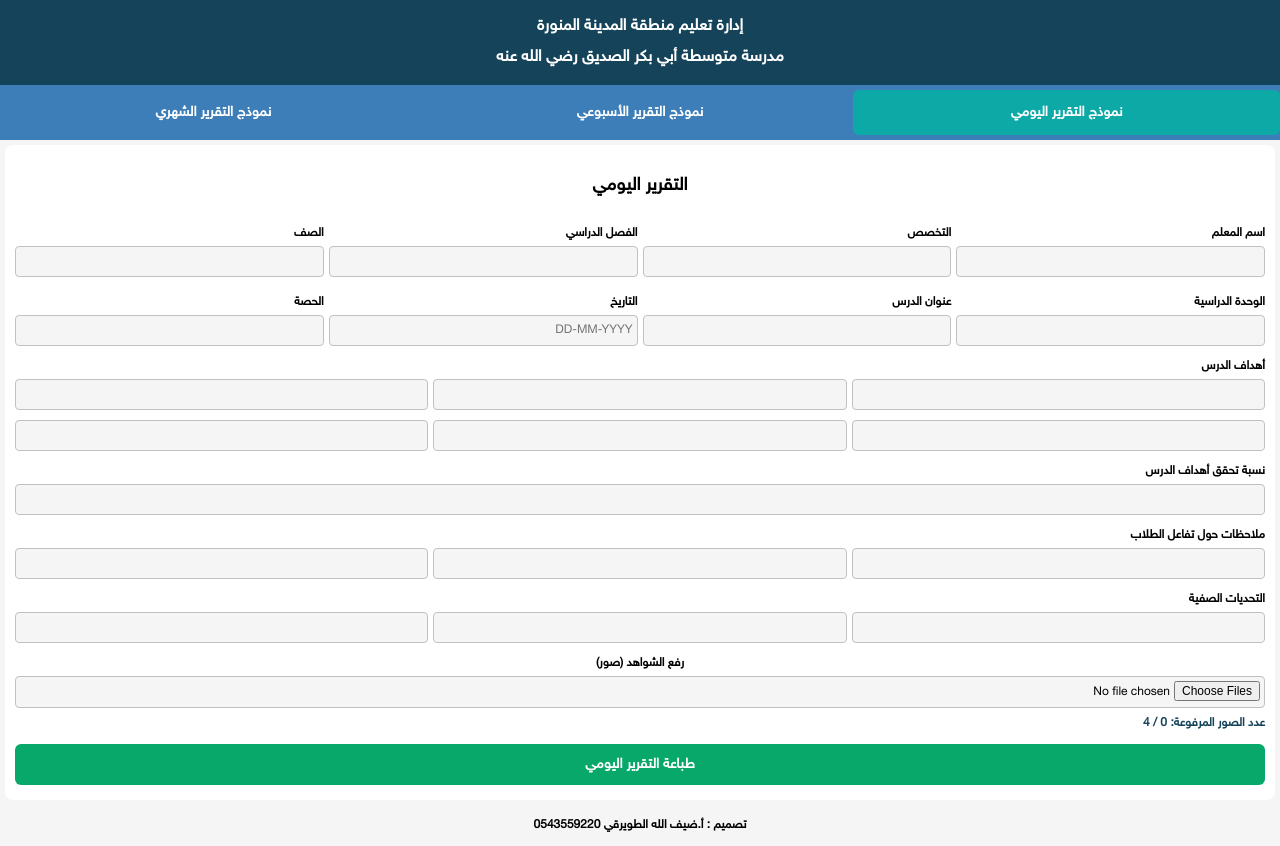
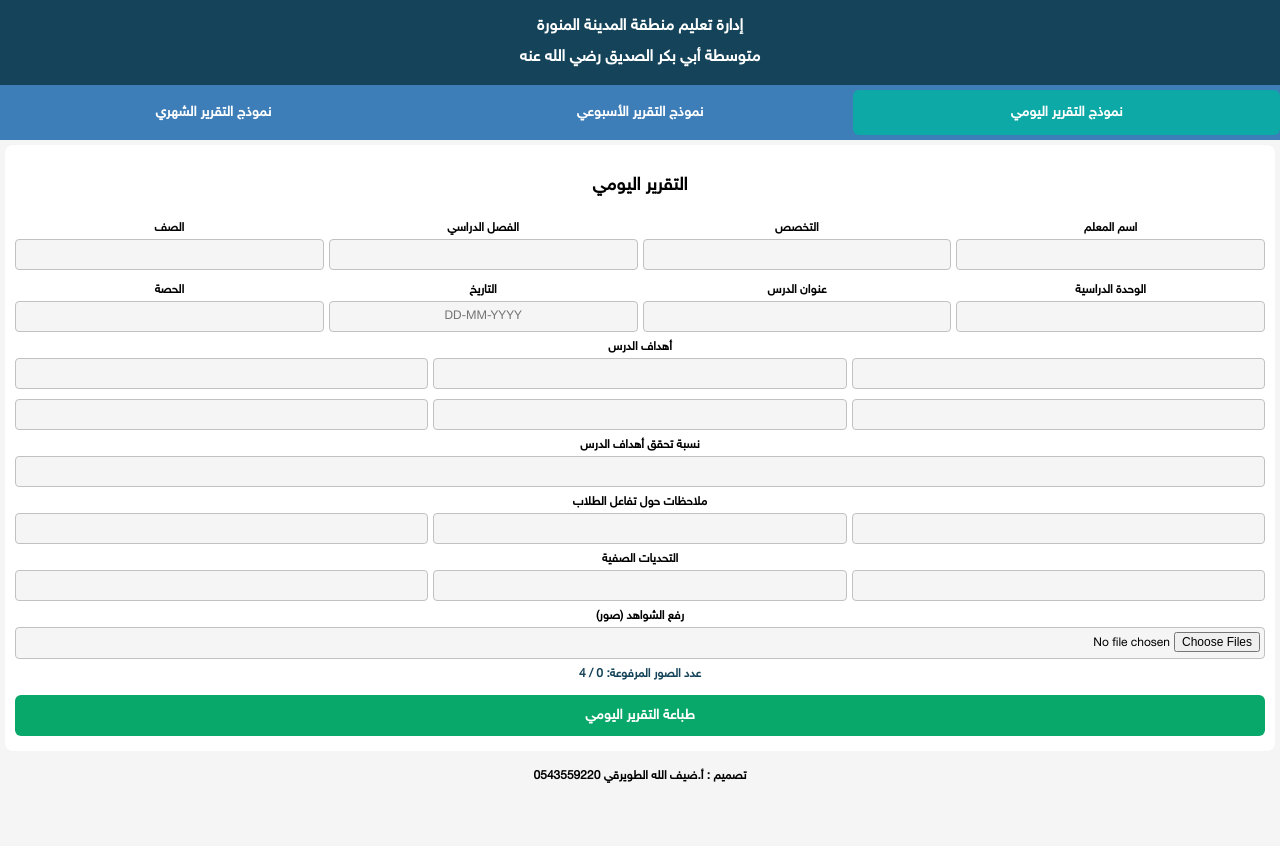
Before and after one commit to defullah2010-svg/School2, a plain HTML site: page index.html in a window 1280 px wide. After the commit the page ends 800 px from the top, so only its background shows below. Drawn offline with nearby package versions, Linux system fonts and the light colour scheme.

Commit message:
Add files via upload

```diff
--- a/index.html
+++ b/index.html
@@ -35,8 +35,34 @@ header h1, header h2 { margin:3px 0; font-size:16px; }
 .tab-content { display:none; padding:10px; background:white; border-radius:8px; margin:5px; }
 .tab-content.active { display:block; }
 
-label { display:block; margin:5px 0 2px; font-weight:bold; font-size:12px; background:transparent; }
-input, textarea { width:100%; padding:4px; border:1px solid #c2c1c2; border-radius:4px; margin-bottom:5px; box-sizing:border-box; font-size:12px; }
+/* ✅ محاذاة جميع الليبلات وخانات الإدخال في المنتصف لجميع التبويبات */
+.tab-content div,
+.tab-content label {
+  display: flex;
+  flex-direction: column;
+  align-items: center;   /* وسط أفقي */
+  justify-content: center; /* وسط عمودي */
+  text-align: center;
+  width: 100%;
+}
+
+label {
+  text-align: center !important;
+  font-weight: bold;
+  font-size: 12px;
+  background: transparent;
+}
+
+input, textarea {
+  width: 100%;
+  padding: 4px;
+  border: 1px solid #c2c1c2;
+  border-radius: 4px;
+  margin-bottom: 5px;
+  box-sizing: border-box;
+  font-size: 12px;
+  text-align: center; /* النص داخل الخانة في المنتصف */
+}
 textarea { min-height:40px; }
 
 button {
@@ -74,7 +100,7 @@ footer {
 
 <header>
 <h1>إدارة تعليم منطقة المدينة المنورة</h1>
-<h2>مدرسة متوسطة أبي بكر الصديق رضي الله عنه</h2>
+<h2>متوسطة أبي بكر الصديق رضي الله عنه</h2>
 </header>
 
 <div class="tabs">
@@ -85,7 +111,7 @@ footer {
 
 <!-- التقرير اليومي -->
 <div id="daily" class="tab-content active">
-<label style="text-align:center;"><h2>التقرير اليومي</h2></label>
+<label><h2>التقرير اليومي</h2></label>
 <div style="display:grid; grid-template-columns:repeat(4,1fr); gap:5px;">
   <div><label>اسم المعلم</label><input type="text"></div>
   <div><label>التخصص</label><input type="text"></div>
@@ -115,7 +141,7 @@ footer {
   <input type="text"><input type="text"><input type="text">
 </div>
 
-<label style="text-align:center;">رفع الشواهد (صور)</label>
+<label>رفع الشواهد (صور)</label>
 <input type="file" multiple accept="image/*" onchange="storeImages(event,'daily')">
 <div id="daily-counter" style="font-size:12px; color:#15445a; font-weight:bold;">عدد الصور المرفوعة: 0 / 4</div>
 <div id="daily-preview" style="display:flex; gap:5px; flex-wrap:wrap; margin-top:5px;"></div>
@@ -125,7 +151,7 @@ footer {
 
 <!-- التقرير الأسبوعي -->
 <div id="weekly" class="tab-content">
-<label style="text-align:center;"><h2>التقرير الأسبوعي</h2></label>
+<label><h2>التقرير الأسبوعي</h2></label>
 <div style="display:grid; grid-template-columns:repeat(3,1fr); gap:5px;">
   <div><label>اسم المعلم</label><input type="text"></div>
   <div><label>التخصص</label><input type="text"></div>
@@ -173,7 +199,7 @@ footer {
   <input type="text"><input type="text"><input type="text">
 </div>
 
-<label style="text-align:center;">رفع الشواهد (صور)</label>
+<label>رفع الشواهد (صور)</label>
 <input type="file" multiple accept="image/*" onchange="storeImages(event,'weekly')">
 <div id="weekly-counter" style="font-size:12px; color:#15445a; font-weight:bold;">عدد الصور المرفوعة: 0 / 4</div>
 <div id="weekly-preview" style="display:flex; gap:5px; flex-wrap:wrap; margin-top:5px;"></div>
@@ -183,7 +209,7 @@ footer {
 
 <!-- التقرير الشهري -->
 <div id="monthly" class="tab-content">
-<label style="text-align:center;"><h2>التقرير الشهري</h2></label>
+<label><h2>التقرير الشهري</h2></label>
 <div style="display:grid; grid-template-columns:repeat(4,1fr); gap:5px;">
   <div><label>اسم المعلم</label><input type="text"></div>
   <div><label>التخصص</label><input type="text"></div>
@@ -193,7 +219,7 @@ footer {
 <div style="display:grid; grid-template-columns:repeat(3,1fr); gap:5px;">
   <div><label>الشهر</label><input type="text"></div>
   <div><label>التاريخ</label><input type="text" id="monthlyDate" placeholder="DD-MM-YYYY"></div>
-  <div><label>نسبة إنجاز الخطة  </label><input type="text"></div>
+  <div><label>نسبة إنجاز الخطة</label><input type="text"></div>
 </div>
 
 <label>أبرز التحسينات في أداء الطلاب</label>
@@ -233,7 +259,7 @@ footer {
   <input type="text"><input type="text"><input type="text">
 </div>
 
-<label style="text-align:center;">رفع الشواهد (صور)</label>
+<label>رفع الشواهد (صور)</label>
 <input type="file" multiple accept="image/*" onchange="storeImages(event,'monthly')">
 <div id="monthly-counter" style="font-size:12px; color:#15445a; font-weight:bold;">عدد الصور المرفوعة: 0 / 4</div>
 <div id="monthly-preview" style="display:flex; gap:5px; flex-wrap:wrap; margin-top:5px;"></div>
@@ -330,7 +356,6 @@ flatpickr("#monthlyDate",{ locale:'ar', dateFormat:"d-m-Y", altInput:true, altFo
 function printPDF(tabId){
   const content = document.getElementById(tabId).cloneNode(true);
 
-  // إزالة أزرار الملفات والعداد والمعاينة
   content.querySelectorAll('button,input[type="file"],#'+tabId+'-counter,#'+tabId+'-preview').forEach(el=>el.remove());
   content.querySelectorAll('input[type="text"]').forEach(input=>{
     if(input.placeholder==="DD-MM-YYYY") input.placeholder = '';
```
